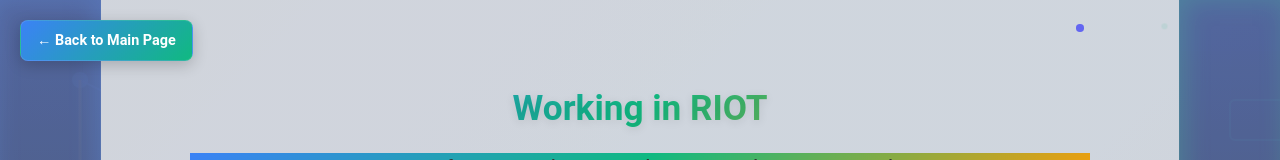
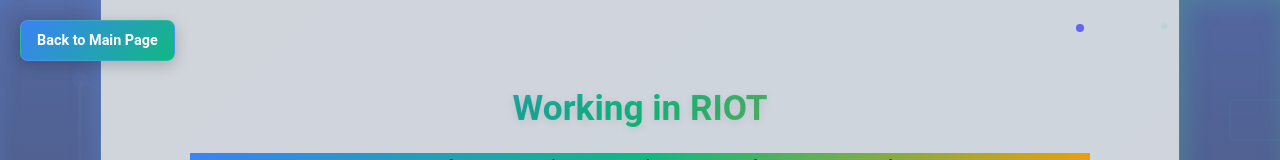
Before and after one commit to z125010-Sum-Shik-Andrej/Midtermproject, a plain HTML site: page About me Website/RIOT.html in a window 1280 px wide. Shown: the top 160 px of the page. Drawn offline with Linux system fonts and the light colour scheme.

Commit message:
Update RIOT.html

```diff
--- a/About me Website/RIOT.html
+++ b/About me Website/RIOT.html
@@ -8,7 +8,7 @@
 </head>
 <body>
   <div class="container">
-    <a href="index.html" class="back-button">← Back to Main Page</a>
+    <a href="index.html" class="back-button">Back to Main Page</a>
 
     <header>
       <h1>Working in RIOT</h1>
```
